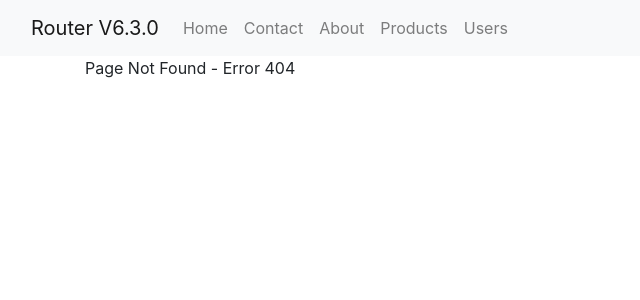
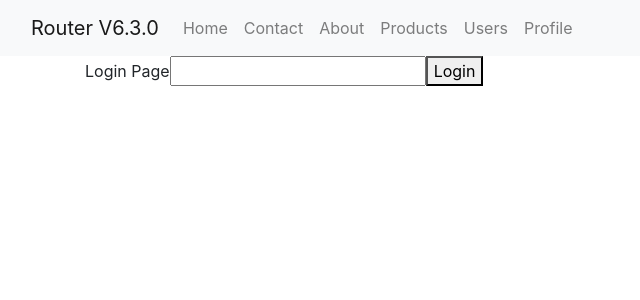
Before and after one commit to hakmoune/routerV6.3.0, a React (Create React App) app: page /login in a window 1280 px wide. Before the commit this address had no page. Shown: the top 300 px of the page, without its empty margins (0-640 px from the left). Built offline with nearby package versions, Linux system fonts and the light colour scheme.

Commit message:
Simple Authentification Example

```diff
--- a/src/App.js
+++ b/src/App.js
@@ -9,6 +9,8 @@ import { New } from "./components/New";
 import { Users } from "./components/Users";
 import { User } from "./components/User";
 import { Admin } from "./components/Admin";
+import { Profile } from "./components/Profile";
+import { Login } from "./components/Login";
 import { ErrorPage } from "./components/ErrorPage";
 import { Menu } from "./UI/Menu";
 const LazyLoading = React.lazy(() => import("./components/About"));
@@ -43,6 +45,9 @@ function App() {
           <Route path="admin" element={<Admin />} />
         </Route>
 
+        <Route path="/profile" element={<Profile />} />
+        <Route path="/login" element={<Login />} />
+
         <Route path="*" element={<ErrorPage />} />
       </Routes>
     </Router>
--- a/src/UI/Menu.js
+++ b/src/UI/Menu.js
@@ -48,6 +48,11 @@ export function Menu() {
                 Users
               </NavLink>
             </li>
+            <li className="nav-item">
+              <NavLink to="/profile" className="nav-link">
+                Profile
+              </NavLink>
+            </li>
           </ul>
         </div>
       </div>
--- /dev/null
+++ b/src/components/Login.js
@@ -0,0 +1,25 @@
+import { useState } from "react";
+import { useNavigate } from "react-router-dom";
+
+export function Login() {
+  const [user, setUser] = useState("");
+  const navigate = useNavigate();
+
+  const handleClick = () => {
+    localStorage.setItem("User", user);
+    navigate("/profile", { replace: true });
+  };
+
+  return (
+    <div className="container">
+      Login Page
+      <input
+        value={user}
+        onChange={e => setUser(e.target.value)}
+        type="text"
+        name="user"
+      />
+      <button onClick={handleClick}>Login</button>
+    </div>
+  );
+}
--- /dev/null
+++ b/src/components/Profile.js
@@ -0,0 +1,35 @@
+import { useState, useEffect } from "react";
+import { useNavigate, Navigate } from "react-router-dom";
+
+export function Profile() {
+  const navigate = useNavigate();
+  const user = localStorage.getItem("User");
+
+  /*useEffect(() => {
+    if (!user) {
+      navigate("/login");
+    }
+  }, []);*/
+
+  /*if (!user) {
+    return <Navigate to="/login" />;
+  }*/
+
+  const handleClick = () => {
+    localStorage.clear();
+    navigate("/login");
+  };
+
+  return (
+    <div>
+      {!user ? (
+        <Navigate to="/login" />
+      ) : (
+        <div className="container">
+          Profile Page: <strong>{user}</strong>
+          <button onClick={handleClick}>Logout</button>
+        </div>
+      )}
+    </div>
+  );
+}
```
